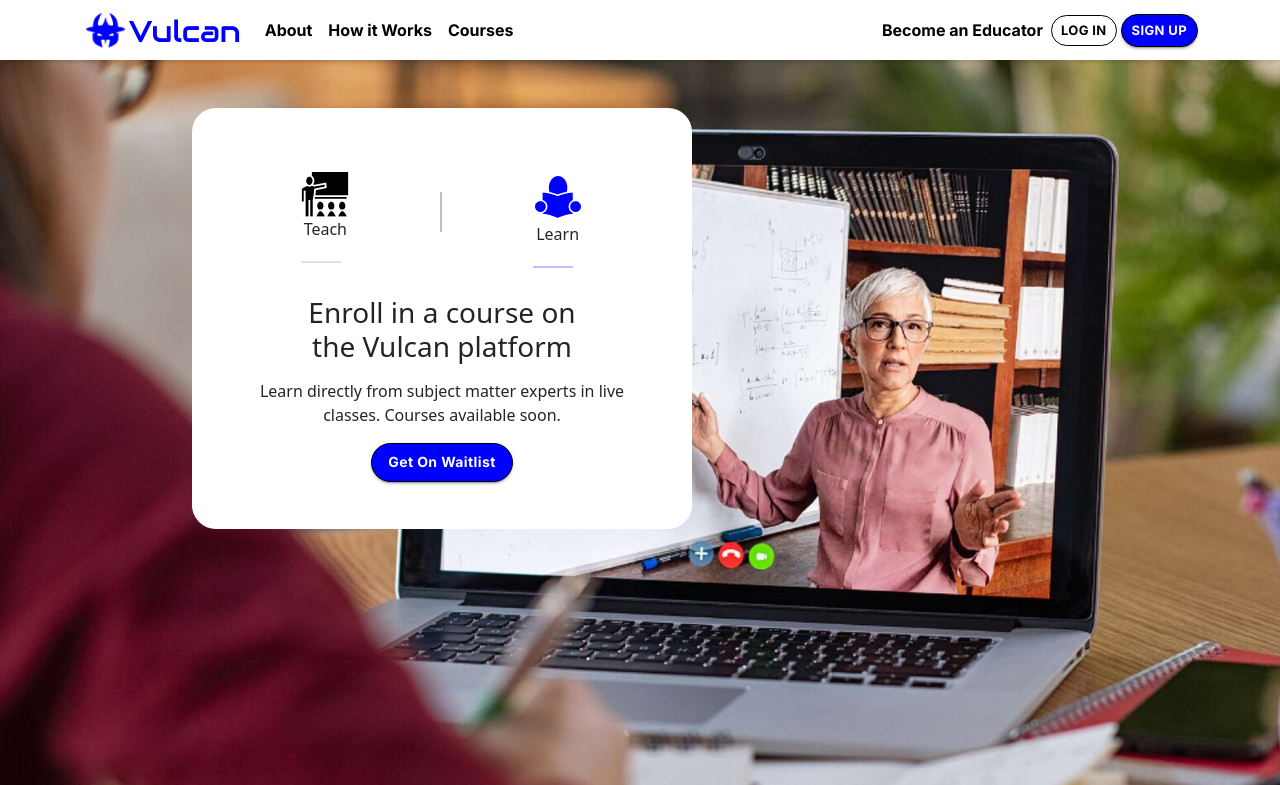
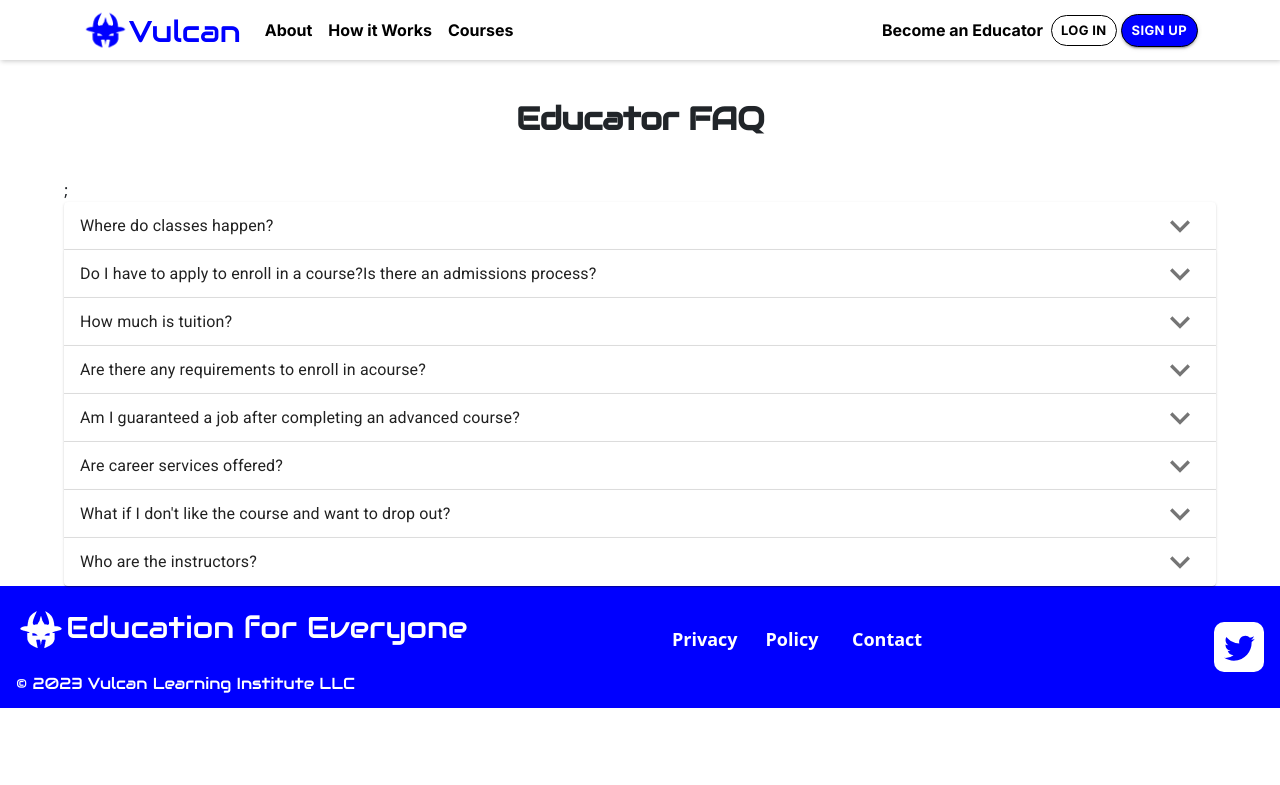
Before and after one commit to saudkhanbpk/Vulcan_web, a React (Create React App) app: page / in a window 1280 px wide. Shown: the top 785 px of the page. Built offline with nearby package versions, Linux system fonts and the light colour scheme.

Commit message:
FAQ Pages

```diff
--- a/src/App.js
+++ b/src/App.js
@@ -4,6 +4,7 @@ import Header from './components/header/Header';
 import Footer from './components/footer/Footer';
 import Router from './Routing/Router';
 import { BrowserRouter } from 'react-router-dom';
+import EducatorFaq from './components/howItWorks/faq/EducatorFaq';
 
 
 
@@ -12,7 +13,8 @@ function App() {
     <div >
       <BrowserRouter>
         <Header />
-        <Router />
+        {/* <Router /> */}
+        <EducatorFaq/>
         <Footer />
       </BrowserRouter>
     </div>
--- /dev/null
+++ b/src/components/howItWorks/faq/EducatorFaq.jsx
@@ -0,0 +1,142 @@
+import * as React from 'react';
+import Accordion from '@mui/material/Accordion';
+import AccordionSummary from '@mui/material/AccordionSummary';
+import AccordionDetails from '@mui/material/AccordionDetails';
+import Typography from '@mui/material/Typography';
+import ExpandMoreIcon from '@mui/icons-material/ExpandMore';
+import Box from '@mui/material/Box';
+
+const EducatorFaq = () => {
+  return (
+    <Box sx={{mx:8}}>
+<Typography variant="h1" align='center' sx={{my:5}}  component="h2">
+  Educator FAQ
+</Typography>;
+    <Accordion>
+      <AccordionSummary
+        expandIcon={<ExpandMoreIcon />}
+        aria-controls="panel1a-content"
+        id="panel1a-header"
+      >
+        <Typography>Where do classes happen?</Typography>
+      </AccordionSummary>
+      <AccordionDetails>
+        <Typography>
+          Lorem ipsum dolor sit amet, consectetur adipiscing elit. Suspendisse
+          malesuada lacus ex, sit amet blandit leo lobortis eget.
+        </Typography>
+      </AccordionDetails>
+    </Accordion>
+    <Accordion>
+      <AccordionSummary
+        expandIcon={<ExpandMoreIcon />}
+        aria-controls="panel2a-content"
+        id="panel2a-header"
+      >
+        <Typography>Do I have to apply to enroll in a course?Is there an admissions process?</Typography>
+      </AccordionSummary>
+
+      <AccordionDetails>
+        <Typography>
+          Lorem ipsum dolor sit amet, consectetur adipiscing elit. Suspendisse
+          malesuada lacus ex, sit amet blandit leo lobortis eget.
+        </Typography>
+      </AccordionDetails>
+    </Accordion>
+
+
+    <Accordion >
+      <AccordionSummary
+        expandIcon={<ExpandMoreIcon />}
+        aria-controls="panel3a-content"
+        id="panel3a-header"
+      >
+        <Typography>How much is tuition?</Typography>
+      </AccordionSummary>
+    </Accordion>
+
+    <Accordion>
+      <AccordionSummary
+        expandIcon={<ExpandMoreIcon />}
+        aria-controls="panel2a-content"
+        id="panel2a-header"
+      >
+        <Typography>Are there any requirements to enroll in acourse?</Typography>
+      </AccordionSummary>
+
+      <AccordionDetails>
+        <Typography>
+            Classes happen fully online / remotely.Students will be provided with a video conferencing link with which classes can be accessed?
+        </Typography>
+      </AccordionDetails>
+    </Accordion>
+    <Accordion>
+      <AccordionSummary
+        expandIcon={<ExpandMoreIcon />}
+        aria-controls="panel2a-content"
+        id="panel2a-header"
+      >
+        <Typography>Am I guaranteed a job after completing an advanced course?</Typography>
+      </AccordionSummary>
+
+      <AccordionDetails>
+        <Typography>
+          Lorem ipsum dolor sit amet, consectetur adipiscing elit. Suspendisse
+          malesuada lacus ex, sit amet blandit leo lobortis eget.
+        </Typography>
+      </AccordionDetails>
+    </Accordion>
+    <Accordion>
+      <AccordionSummary
+        expandIcon={<ExpandMoreIcon />}
+        aria-controls="panel2a-content"
+        id="panel2a-header"
+      >
+        <Typography>Are career services offered?</Typography>
+      </AccordionSummary>
+
+      <AccordionDetails>
+        <Typography>
+          Lorem ipsum dolor sit amet, consectetur adipiscing elit. Suspendisse
+          malesuada lacus ex, sit amet blandit leo lobortis eget.
+        </Typography>
+      </AccordionDetails>
+    </Accordion>
+    <Accordion>
+      <AccordionSummary
+        expandIcon={<ExpandMoreIcon />}
+        aria-controls="panel2a-content"
+        id="panel2a-header"
+      >
+        <Typography>What if I don't like the course and want to drop out?</Typography>
+      </AccordionSummary>
+
+      <AccordionDetails>
+        <Typography>
+          Lorem ipsum dolor sit amet, consectetur adipiscing elit. Suspendisse
+          malesuada lacus ex, sit amet blandit leo lobortis eget.
+        </Typography>
+      </AccordionDetails>
+    </Accordion>
+    <Accordion>
+      <AccordionSummary
+        expandIcon={<ExpandMoreIcon />}
+        aria-controls="panel2a-content"
+        id="panel2a-header"
+      >
+        <Typography>Who are the instructors?</Typography>
+      </AccordionSummary>
+
+      <AccordionDetails>
+        <Typography>
+          Classes happen fully online / remotely.Students will be provided with a video conferencing link with which classes can be accessed?
+        </Typography>
+      </AccordionDetails>
+    </Accordion>
+
+
+
+  </Box>
+  )
+}
+export default EducatorFaq;
```
Also changed, not shown: src/components/howItWorks/faq/LearnerFaq.jsx (added, +138 -0 lines).
